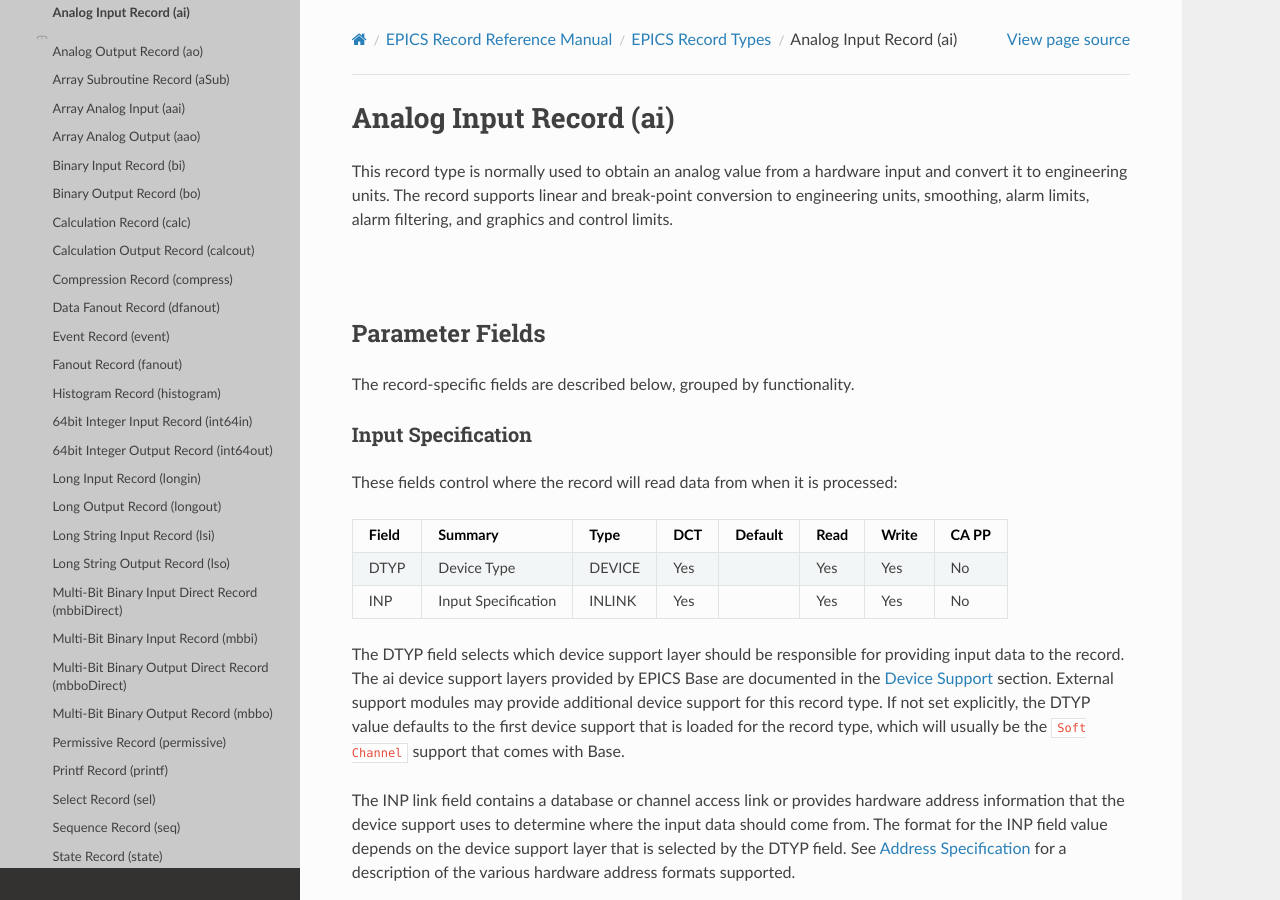
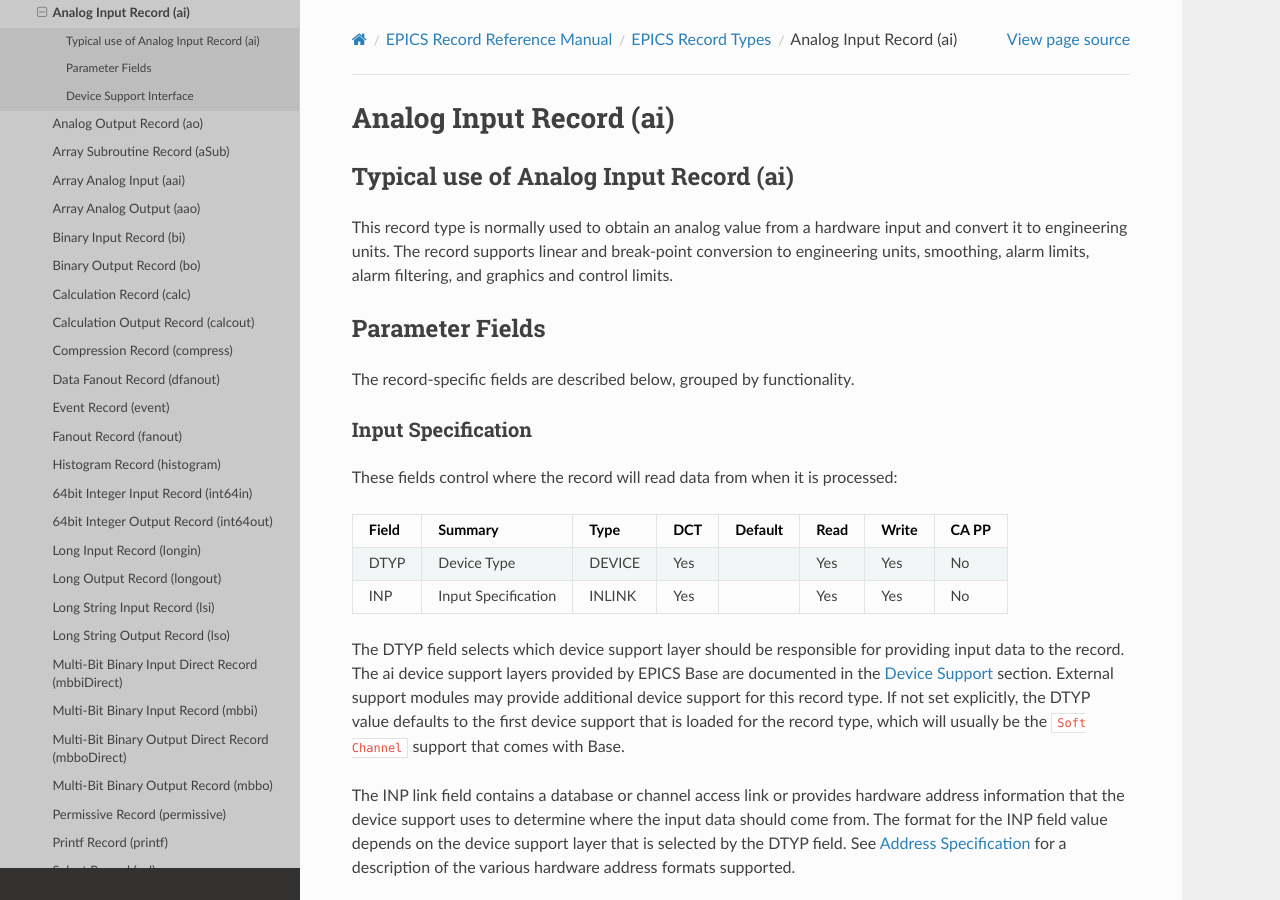
Before and after one commit to ttkorhonen/myDocument, a Sphinx documentation site: the page built from docs/manual/aiRecord.md, in a window 1280 px wide and 900 px high. Built offline with Sphinx 7.4.7 and the Read the Docs theme 2.0.0, drawn with Linux system fonts in a browser that asks for light colours.

Commit message:
add description section to enable nicer tooltips

```diff
--- a/docs/manual/aiRecord.md
+++ b/docs/manual/aiRecord.md
@@ -1,12 +1,12 @@
 # Analog Input Record (ai)
 
+## Typical use of Analog Input Record (ai)
 
 This record type is normally used to obtain an analog value from a hardware
 input and convert it to engineering units.
 The record supports linear and break-point conversion to engineering units,
 smoothing, alarm limits, alarm filtering, and graphics and control limits.
 
-#
 
 ## Parameter Fields
 
```
